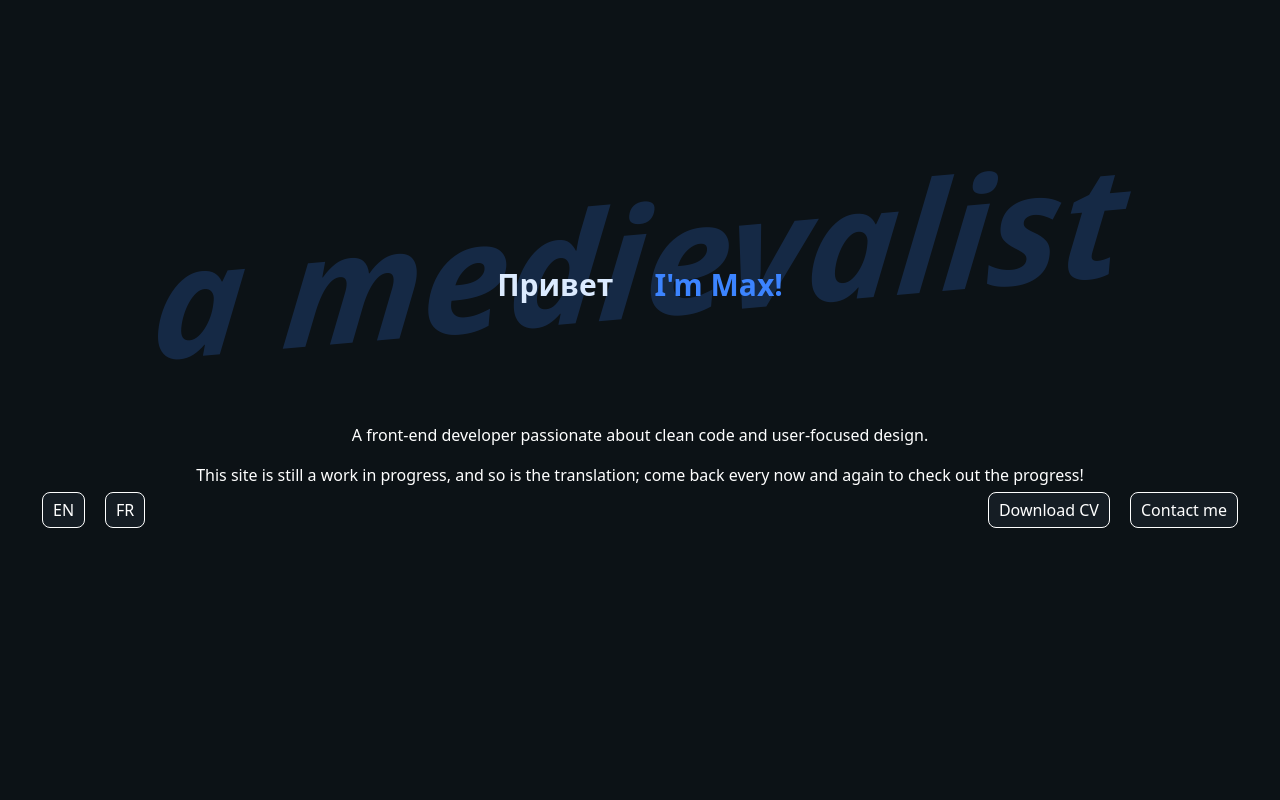
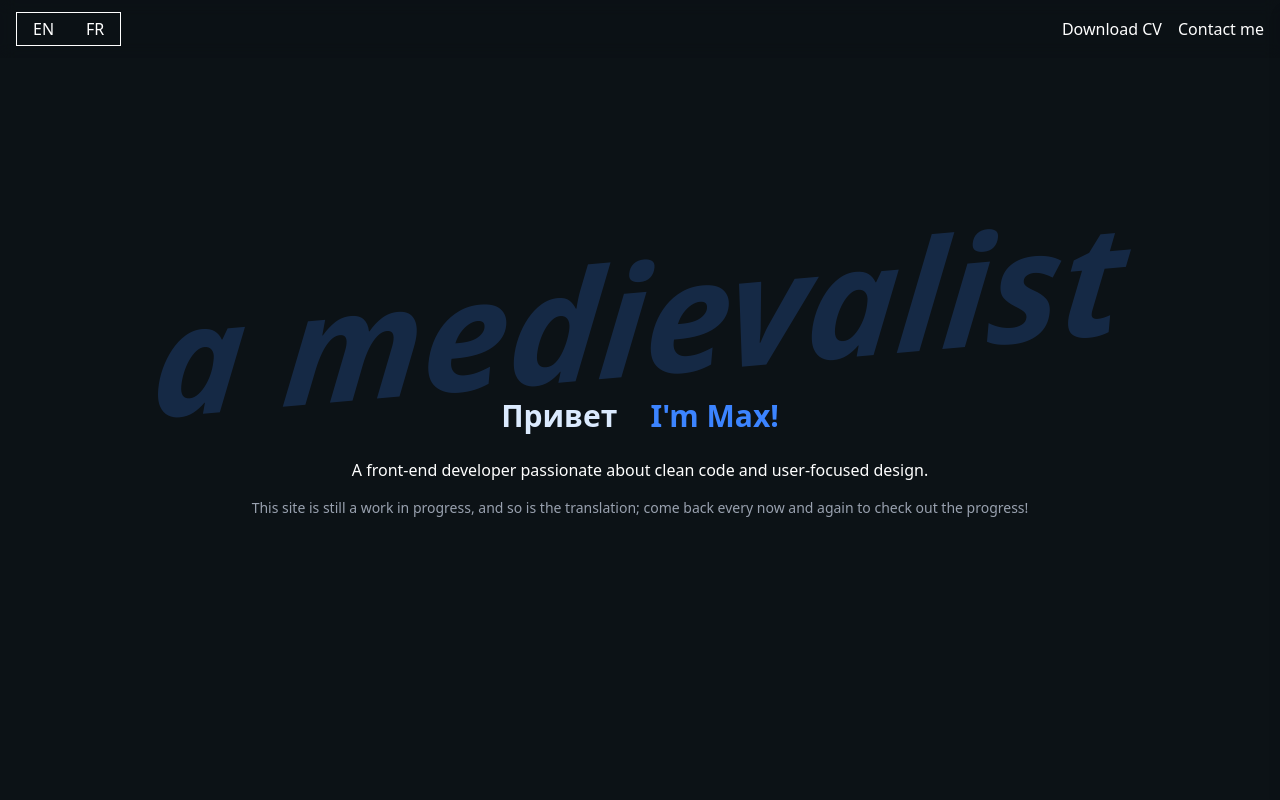
Before and after one commit to TheScholarlySquire/maxcv, a React (Vite) app: page / in a window 1280 px wide. Shown: the top 800 px of the page. Built offline with nearby package versions, Linux system fonts and the light colour scheme.

Commit message:
mobile optimizations, visual changes

```diff
--- a/src/App.jsx
+++ b/src/App.jsx
@@ -11,27 +11,98 @@ function App() {
     const projects = t('projects', { returnObjects: true });
     const jobs = t('experience', { returnObjects: true });
 
+    const [isMenuOpen, setIsMenuOpen] = useState(false);
+
     return (
-        <>
-            <nav>
-                <div id="greeting-container" className="text-center p-8 relative">
+        <div className="relative">
+            {/* Sticky top nav bar */}
+            <nav className="navbar z-50 w-full px-4 py-3 md:backdrop-blur sticky top-0 flex justify-between items-center">
+                <div className="langbtns hidden md:flex">
+                    <button onClick={() => i18n.changeLanguage('en')}
+                        className={`px-4 py-1 rounded-ful transition-colors duration-300 ${
+                            i18n.language === 'en'
+                                ? 'bg-white text-black font-semibold'
+                                : 'text-white hover:bg-neutral-700'
+                        }`}
+                    >EN</button>
+                    <button onClick={() => i18n.changeLanguage('fr')}
+                    className={`px-4 py-1 rounded-ful transition-colors duration-300 ${
+                        i18n.language === 'fr'
+                            ? 'bg-white text-black font-semibold'
+                            : 'text-white hover:bg-neutral-700'
+                    }`}
+                    >FR</button>
+                </div>
+
+                {/* Desktop buttons */}
+                <div className="hidden md:flex gap-4">
+                    <button>{t('download')}</button>
+                    <button>{t('contact')}</button>
+                </div>
+
+                {/* Mobile menu toggle */}
+                <div className="md:hidden">
+                    <button onClick={() => setIsMenuOpen(!isMenuOpen)}>
+                        <svg className="w-6 h-6 text-white" fill="none" stroke="currentColor" strokeWidth={2} viewBox="0 0 24 24">
+                            <path strokeLinecap="round" strokeLinejoin="round" d="M4 6h16M4 12h16M4 18h16" />
+                        </svg>
+                    </button>
+                </div>
+            </nav>
+
+            {/* Mobile sidebar and backdrop - always mounted */}
+            <div>
+                {/* Backdrop */}
+                <div
+                    className={`
+                        fixed inset-0 z-40 bg-black/60 transition-opacity duration-300
+                        ${isMenuOpen ? 'opacity-100 pointer-events-auto' : 'opacity-0 pointer-events-none'}
+                    `}
+                    onClick={() => setIsMenuOpen(false)}
+                ></div>
+
+                {/* Sidebar */}
+                <div
+                    className={`
+                        navbar backdrop-blur fixed top-0 right-0 h-full w-3/4 max-w-sm bg-neutral-900 text-white z-50 p-6 shadow-lg
+                        transform transition-transform duration-300 ease-in-out
+                        ${isMenuOpen ? 'translate-x-0' : 'translate-x-full'}
+                    `}
+                >
+                    <div className="sm:flex">
+                        <button onClick={() => i18n.changeLanguage('en')}
+                            className={`px-4 py-1 rounded-ful transition-colors duration-300 border border-solid border-white ${
+                                i18n.language === 'en'
+                                    ? 'bg-white text-black font-semibold'
+                                    : 'text-white hover:bg-neutral-700'
+                            }`}
+                        >EN</button>
+                        <button onClick={() => i18n.changeLanguage('fr')}
+                        className={`px-4 py-1 rounded-ful transition-colors duration-300 border border-solid border-white ${
+                            i18n.language === 'fr'
+                                ? 'bg-white text-black font-semibold'
+                                : 'text-white hover:bg-neutral-700'
+                        }`}
+                        >FR</button>
+                    </div>
+                    <ul className="flex flex-col gap-4">
+                        <li><button>{t('download')}</button></li>
+                        <li><button>{t('contact')}</button></li>
+                    </ul>
+                </div>
+            </div>
+
+            <header className="relative h-screen flex flex-col justify-center items-center text-center px-4">
+                {/* Hero + intro */}
+                <div id="greeting-container">
                     <SwipingWords />
                     <GreetingTypewriter />
-                    <p className="mt-30">{t('description')}</p>
-                    <p className="mt-4">{t('disclaimer')}</p>
+                    <p className="mt-6">{t('description')}</p>
+                    <p className="mt-4 text-sm text-gray-400">{t('disclaimer')}</p>
+                </div>
+            </header>
 
-                    <div id="nav-btns">
-                        <div>
-                            <button onClick={() => i18n.changeLanguage('en')} className="mr-2">EN</button>
-                            <button onClick={() => i18n.changeLanguage('fr')}>FR</button>
-                        </div>
-                        <div>
-                            <button>{t('download')}</button>
-                            <button>{t('contact')}</button>
-                        </div>
-                    </div>
-                </div>
-            </nav>
+            {/* Main page content */}
             <article id="main-container">
                 <section id="technical-skills">
                     {/*MAKE THESE DIVS INTO COMPONENTS, AND ITERATE THROUGH THE TYPES OF SKILLS TO STREAMLINE THIS NEXT SECTION*/}
@@ -109,7 +180,7 @@ function App() {
                     </div>
                 </section>
             </article>
-        </>
+        </div>
     )
 }
 
--- a/src/App.scss
+++ b/src/App.scss
@@ -1,34 +1,35 @@
-#greeting-container {
+#root {
     background-color: #0c1216;
+}
+.navbar {
     color: #fff;
-    height: 100vh;
-    display: flex;
-    flex-direction: column;
-    justify-content: center;
-
-    #nav-btns {
-        display: flex;
-        justify-content: space-between;
-        width: 100%;
-
-        div {
-            button {
+    background-color: #0c121670;
+    button:hover {
+        cursor: pointer;
+    }
+    .langbtns {
         border: 1px solid #fff;
-                border-radius: 8px;
-                padding: 5px 10px;
-                margin: 5px 10px;
-                background-color: #151d24;
-                transition: 0.15s ease-in-out;
-            }
-            button:hover {
-                background-color: #fff;
-                color: #000;
     }
 }
+#greeting-container {
+    color: #fff;
+
+    .swipingWords {
+        z-index: 0;
+        p {
+            transform: skew(-5deg, -5deg);
+            text-transform: lowercase;
         }
+    }
+    .typewriter {
+        z-index: 1;
 
+        .typewriterText {
+            text-align: right;
+        }
         #name {
             color: #3c84ff;
+            text-align: left;
         }
         .blinking-cursor {
             display: inline-block;
@@ -44,15 +45,6 @@
                 opacity: 0;
             }
         }
-    .swipingWords {
-        z-index: 0;
-        p {
-            transform: skew(-5deg, -5deg);
-            text-transform: lowercase;
-        }
-    }
-    .typewriter {
-        z-index: 1;
     }
 }
 
--- a/src/components/GreetingTypewriter.jsx
+++ b/src/components/GreetingTypewriter.jsx
@@ -40,9 +40,9 @@ export default function GreetingTypewriter() {
 
     return (
         <h1 className="typewriter text-3xl font-bold flex items-center justify-center gap-2">
-            <span className="inline-block min-w-[6ch] text-blue-100">{displayText}</span>
+            <span className="typewriterText inline-block min-w-[6ch] text-blue-100">{displayText}</span>
             <span className="blinking-cursor"> | </span>
-            <span id="name" className="ml-2">{t('welcome')}</span>
+            <span id="name">{t('welcome')}</span>
         </h1>
     )
 }
```
Lines whose indentation alone changed are shown as unchanged.
